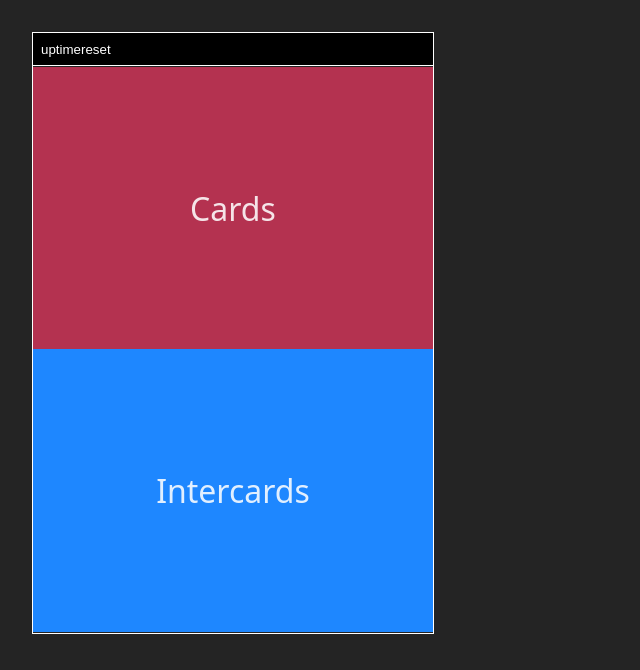
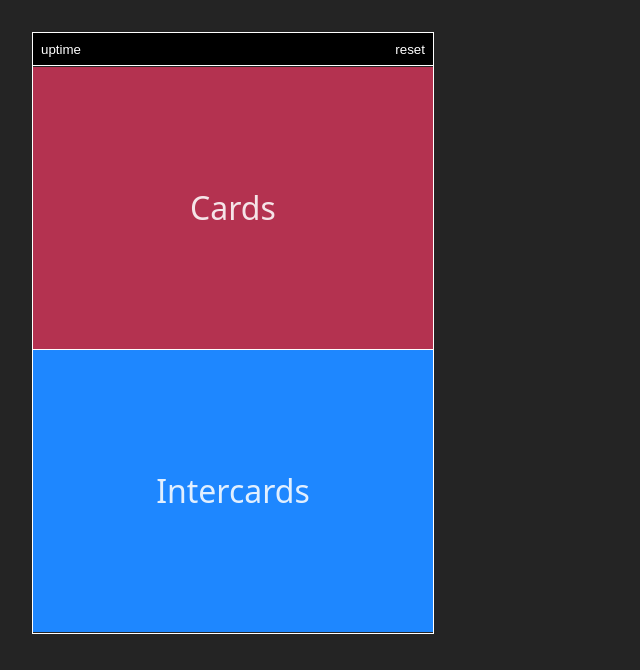
Before and after one commit to jacquikeating/wurm-buddy, a React (Vite) app: page / in a window 1280 px wide. Shown: the top 670 px of the page, without its empty margins (0-640 px from the left). Built offline with nearby package versions, Linux system fonts and the light colour scheme.

Commit message:
Styled MenuBar buttons and put a hover effect on options as well

```diff
--- a/src/components/MenuBar.jsx
+++ b/src/components/MenuBar.jsx
@@ -6,8 +6,8 @@ export default function MenuBar({ uptime, setUptime }) {
 
     return (
         <div className="menu-bar">
-            <button className="toggle-button" onClick={() => setUptime(!uptime)}>{ uptime ? "uptime" : "regular"}</button>
-            <button className="toggle-button" onClick={reset}>reset</button>
+            <button className="menu-button" onClick={() => setUptime(!uptime)}>{ uptime ? "uptime" : "regular"}</button>
+            <button className="menu-button" onClick={reset}>reset</button>
         </div>
     )
 }
--- a/src/index.css
+++ b/src/index.css
@@ -31,14 +31,21 @@
   width: calc(400px - 1rem);
   display: flex;
   align-items: center;
+  justify-content: space-between;
   padding: 0 0.5rem;
   height: 2rem;
   background: black;
 
-  .toggle-button {
+  .menu-button {
     background: transparent;
     border: none;
     color: white;
+    cursor: pointer;
+    transition: all 0.15s ease;
+
+    &:hover {
+      opacity: 0.9;
+    }
   }
 }
 
@@ -111,9 +118,12 @@ main {
     display: flex;
     align-items: center;
     justify-content: center;
+    cursor: default;
+    transition: all 0.15s ease;
 
     &:nth-child(1) {
       background: rgb(180, 50, 80);
+      border-bottom: 1px solid white;
     }
 
     &:nth-child(2) {
@@ -132,6 +142,10 @@ main {
     &.east {
       height: 100%;
       background: rgb(255, 200, 0)!important;
+    }
+
+    &:hover {
+      opacity: 0.9;
     }
   }
 }
```
